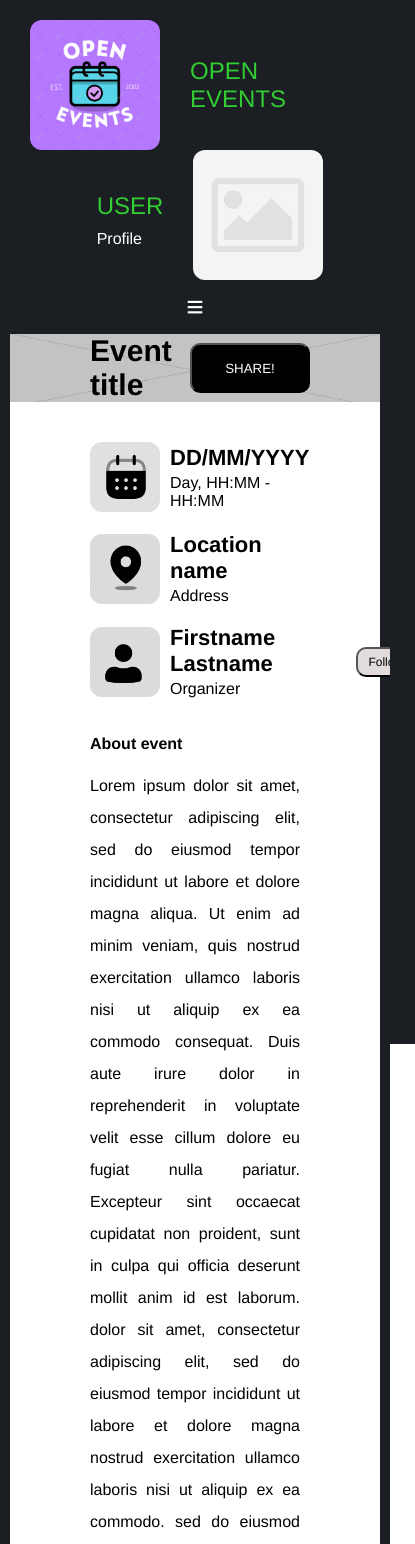
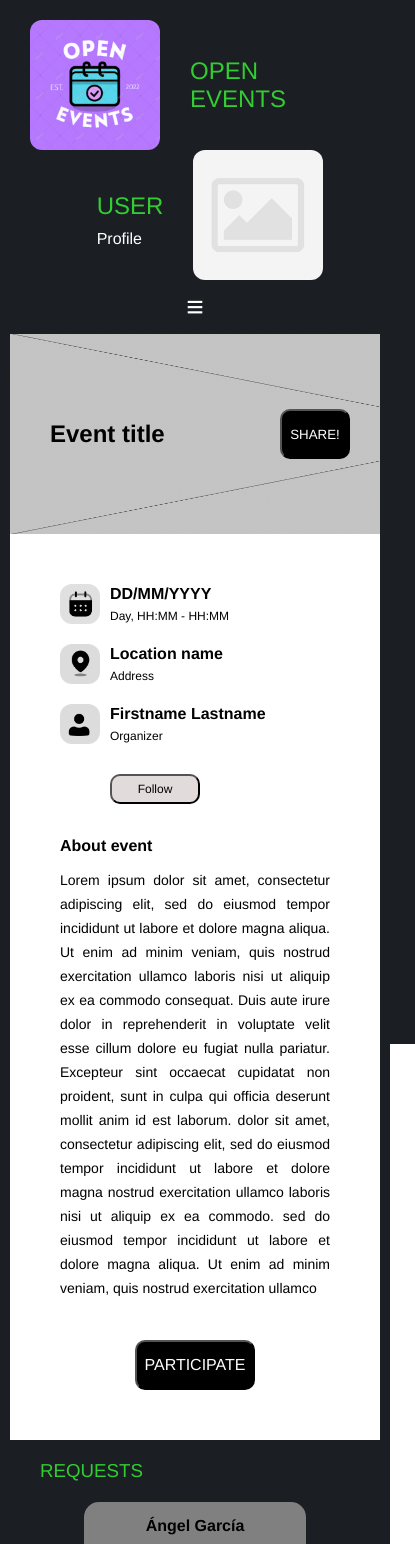
Before and after one commit to pol-valero/vue-open-events-web, a Vue app: page /eventDetails in a window 390 px wide. Shown: the top 1544 px of the page, 415 px wide, since content can reach past the window. Built offline with nearby package versions, Linux system fonts and the light colour scheme.

Commit message:
S'ha modificat la vista de eventDetails afegint media queries i altres coses per a que sigui responsive

```diff
--- a/src/views/EventDetailsView.vue
+++ b/src/views/EventDetailsView.vue
@@ -16,6 +16,7 @@
   background-repeat: no-repeat;
   background-size: cover;
   height: 40%;
+  min-height: 200px;
   width: 100%;
   display: flex;
   flex-direction: row;
@@ -47,11 +48,12 @@
 
 #details-container {
     display: flex;
-    height: 10%;
+    height: fit-content;
     flex-flow: row wrap;
     justify-content: space-between;
     margin-left: 70px;
     margin-right: 70px;
+    margin-top: 20px;
 }
 
 .detail {
@@ -59,6 +61,7 @@
     flex-direction: row;
     align-items: center;
     margin: 10px;
+    flex-wrap: wrap;
 }
 
 .users-list-item-picture {
@@ -76,6 +79,11 @@
     margin-bottom: 3px;
 }
 
+.detail-text text {
+    font-size: 15px;
+    margin-bottom: 3px;
+}
+
 #follow-button {
     height: 30px;
     width: 90px;
@@ -84,16 +92,16 @@
     color: black;
     border-radius: 10px;
     margin-left: 50px;
+    margin-top: 30px;
 }
 
 #event-description {
   margin-left: 80px;
   margin-right: 80px;
-  margin-top: 20px;
-
+  margin-top: 40px;
   display: flex;
   flex-direction: column;
-  height: 25%;
+  height: fit-content;
   line-height: 200%;
 }
 
@@ -103,6 +111,7 @@
 }
 
 #participate-button {
+  margin-top: 100px;
   align-self: center;
 }
 
@@ -113,6 +122,70 @@
     color: white;
     border-radius: 10px;
     font-size: 22px;
+    margin-bottom: 30px;
+}
+
+@media (max-width: 530px) {
+  .users-list-item-picture {
+  width: 40px;
+  height: 40px;
+}
+
+.detail-text h4 {
+    font-size: 16px;
+}
+
+.detail-text text {
+    font-size: 12px;
+}
+
+#details-container {
+    margin-left: 40px;
+    margin-right: 20px;
+    margin-top: 10px;
+}
+
+#text-title {
+    padding-left: 40px;
+    font-size: 16px;
+}
+
+#share-button {
+    display: flex;
+    flex-direction: row;
+    justify-content: end;
+    width: 70px;
+    padding-right: 30px;
+}
+
+
+#event-description {
+  margin-left: 50px;
+  margin-right: 50px;
+  margin-top: 20px;
+  line-height: 150%;
+}
+
+#event-description p {
+  text-align: justify;
+  font-size: 14px;
+}
+
+#participate-button {
+  margin-top: 40px;
+  align-self: center;
+}
+
+#participate-button button {
+    height: 50px;
+    width: 120px;
+    background-color: black;
+    color: white;
+    border-radius: 10px;
+    font-size: 16px;
+    margin-bottom: 30px;
+}
+
 }
 
 </style>
```
